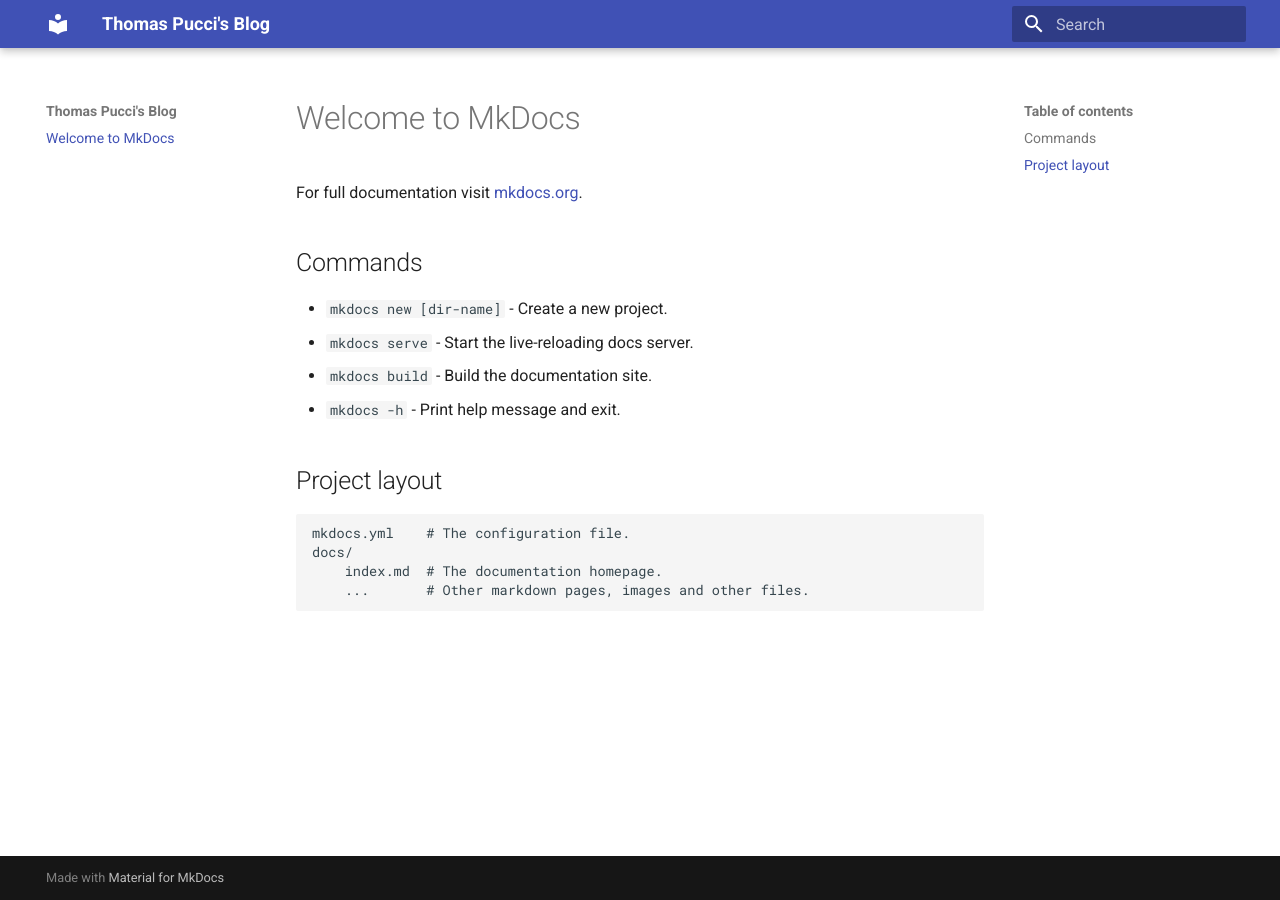
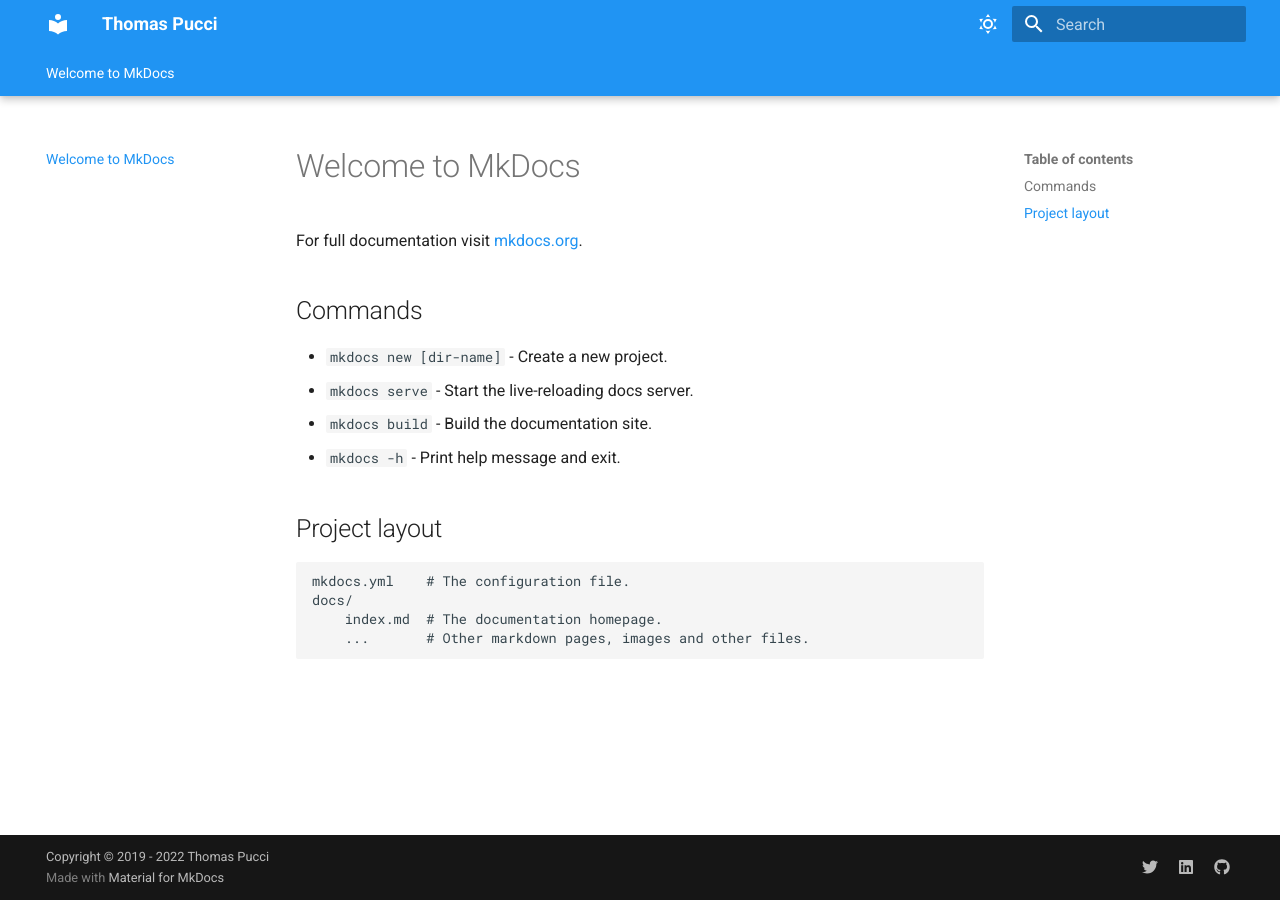
Before and after one commit to tpucci/thomaspucci.com, an MkDocs documentation site: the page built from docs/index.md, in a window 1280 px wide. Built offline with MkDocs 1.6.1 and Material for MkDocs 9.7.7, drawn with Linux system fonts in a browser that asks for light colours.

Commit message:
feat: add my theme

```diff
--- a/mkdocs.yml
+++ b/mkdocs.yml
@@ -1,3 +1,45 @@
-site_name: Thomas Pucci's Blog
+site_name: Thomas Pucci
 theme:
   name: material
+  icon:
+    logo: material/library
+  palette:
+    - scheme: default
+      toggle:
+        icon: material/weather-sunny
+        name: Switch to dark mode
+      primary: blue
+      accent: green
+    - scheme: slate
+      toggle:
+        icon: material/weather-night
+        name: Switch to light mode
+      primary: blue
+      accent: light green
+  features:
+    - navigation.instant
+    - navigation.tracking
+    - navigation.tabs
+    - navigation.tabs.sticky
+    - navigation.sections
+    - navigation.indexes
+    - toc.follow
+    - navigation.top
+    - search.suggest
+    - search.highlight
+    - header.autohide
+plugins:
+  - search
+  - social
+copyright: Copyright &copy; 2019 - 2022 Thomas Pucci
+extra:
+  social:
+    - icon: fontawesome/brands/twitter
+      link: https://twitter.com/Thomas_Pucci
+      name: Thomas on Twitter
+    - icon: fontawesome/brands/linkedin
+      link: https://www.linkedin.com/in/thomaspucci
+      name: Thomas on Linked In
+    - icon: fontawesome/brands/github
+      link: https://github.com/tpucci
+      name: Thomas on Github
```
